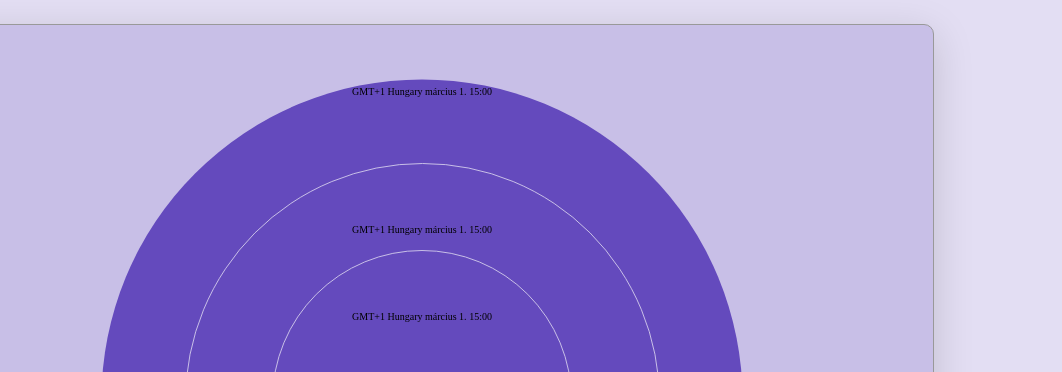
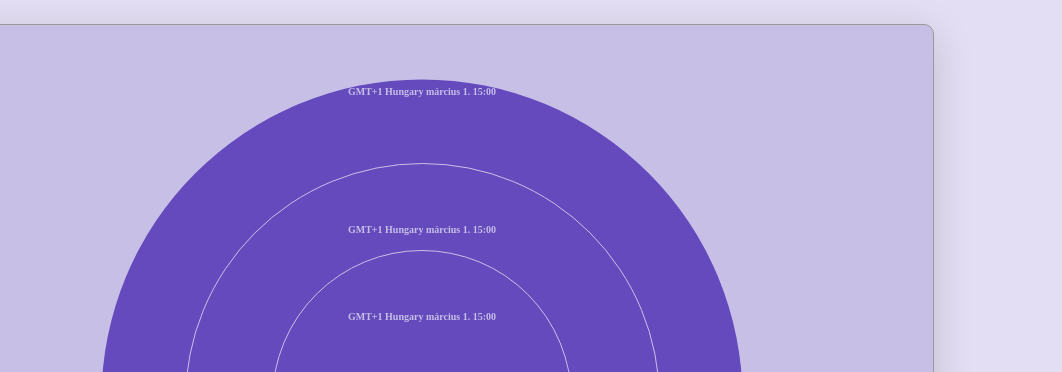
Before and after one commit to ntamasa/clocker, a website: page index.html in a window 1280 px wide. Shown: the top 372 px of the page, 218-1280 px from the left. Drawn offline with Linux system fonts and the light colour scheme.

Commit message:
add Dosis font

```diff
--- a/index.html
+++ b/index.html
@@ -6,6 +6,12 @@
     <meta name="viewport" content="width=device-width, initial-scale=1.0" />
     <title>clocker</title>
 
+    <link rel="preconnect" href="https://fonts.googleapis.com" />
+    <link rel="preconnect" href="https://fonts.gstatic.com" crossorigin />
+    <link
+      href="https://fonts.googleapis.com/css2?family=Dosis:wght@300;400;500;700&display=swap"
+      rel="stylesheet"
+    />
     <link rel="stylesheet" href="css/style.css" />
   </head>
   <body>
--- a/sass/components/_clocks.scss
+++ b/sass/components/_clocks.scss
@@ -1,15 +1,9 @@
 .clocks {
   @include square(100%);
-
-  // Centering scaled up interior circles
-  // transform: translateY(17%);
 
   // Placing every circle on top of each other
   display: grid;
   grid-template-rows: 1fr;
-
-  // Cliping bottom to show globe
-  // clip-path: polygon(-10% -10%, 110% -10%, 110% 45%, -10% 45%);
 
   &--1,
   &--2,
@@ -22,9 +16,7 @@
     align-self: center;
     justify-self: center;
 
-    // Making every little circle a circle
-    // clip-path: circle(40%);
-
+    // Spacing
     padding-top: 6rem;
 
     // Rounding circles corners
@@ -52,4 +44,25 @@
 
     // background-color: red;
   }
+
+  // Clocks content
+  &__time-zone,
+  &__country,
+  &__date,
+  &__time {
+    color: $color-primary-light-1;
+    font-weight: bold;
+  }
+
+  &__time-zone {
+  }
+
+  &__country {
+  }
+
+  &__date {
+  }
+
+  &__time {
+  }
 }
--- a/sass/layout/_layout.scss
+++ b/sass/layout/_layout.scss
@@ -17,7 +17,7 @@
   // Alinging it to the center
   align-self: center;
 
-  // TEST ==============
+  // Text stylling
   text-align: center;
 
   // Making it look like a circle
@@ -29,6 +29,7 @@
   justify-content: center;
   align-items: center;
 
+  // Under globe box
   position: relative;
   z-index: 100;
 }
@@ -49,14 +50,15 @@
   justify-content: center;
   align-items: center;
 
+  // On top of clocks box
   position: relative;
   z-index: 200;
 
+  // Shadow
   filter: drop-shadow(0 2rem 4rem rgba($black, 0.2));
 
   img {
     height: 100%;
-    // border: 2px solid red;
     border-radius: 50%;
 
     clip-path: polygon(0 60%, 100% 60%, 100% 100%, 0 100%);
```
Also changed, not shown: css/style.css.
